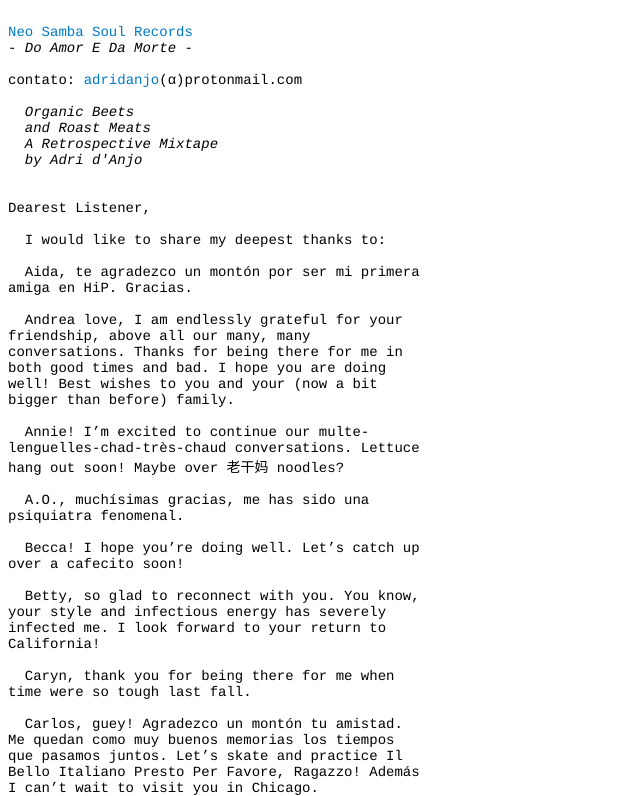
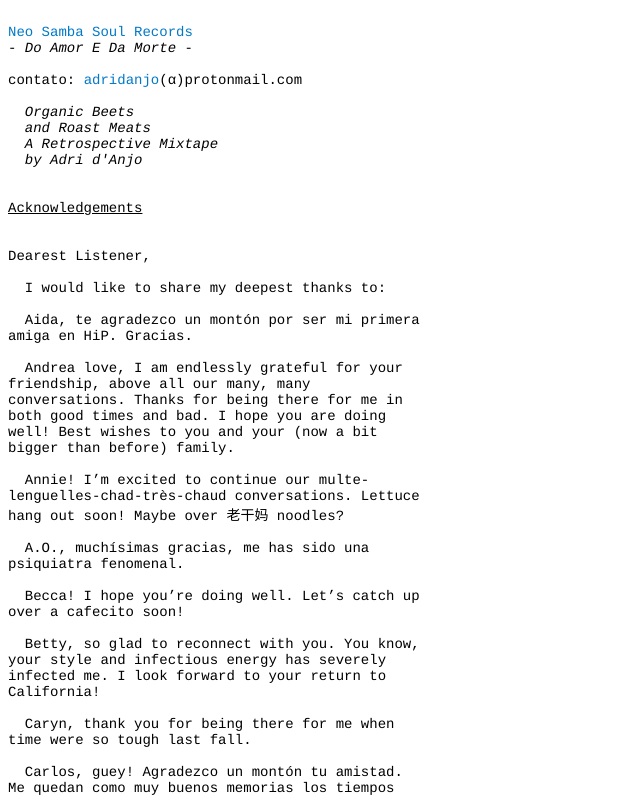
Before and after one commit to adridanjo/adridanjo.github.io, a plain HTML site: page OBRM-acknowledgements.html in a window 1280 px wide. Shown: the top 796 px of the page, without its empty margins (0-640 px from the left). Drawn offline with Linux system fonts and the light colour scheme.

Commit message:
Update OBRM-acknowledgements.html

```diff
--- a/OBRM-acknowledgements.html
+++ b/OBRM-acknowledgements.html
@@ -24,6 +24,9 @@ contato: <a href="./adri.html">adridanjo</a>(α)protonmail.com
   <i>and Roast Meats</i>
   <i>A Retrospective Mixtape</i>
   <i>by Adri d'Anjo</i>
+
+
+<u>Acknowledgements</u>
 
 
 Dearest Listener,
```
